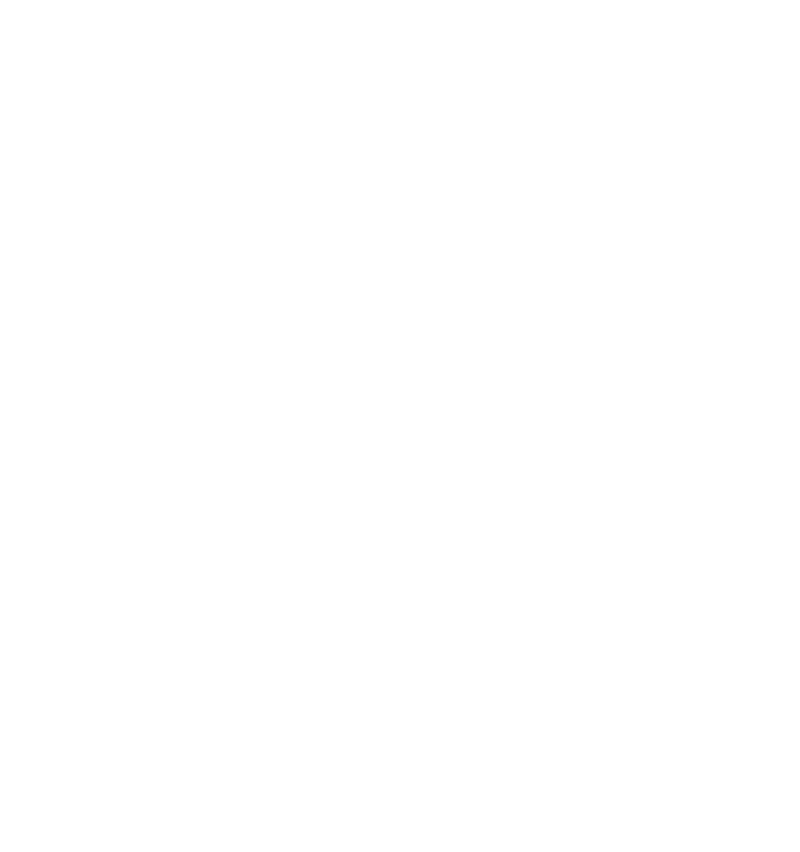
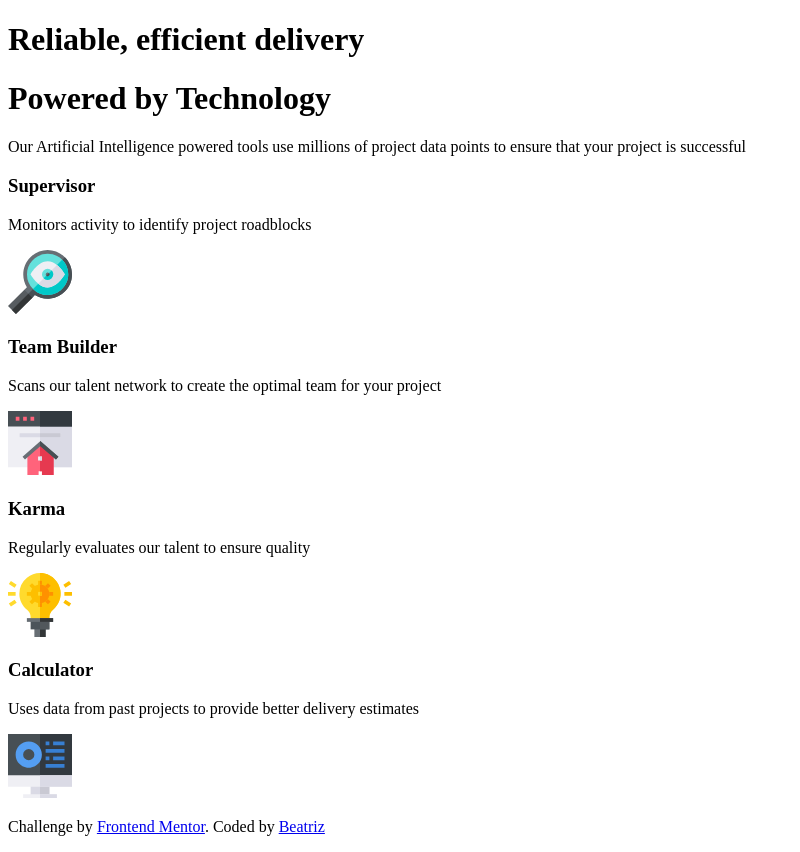
Before and after one commit to beatrizang/four-card-feature-section, a plain HTML site: page index.html in a window 1280 px wide. Shown: the whole page, without its empty margins (0-800 px from the left). Before the commit the page ends 800 px from the top, so only its background shows below. Drawn offline with Linux system fonts and the light colour scheme.

Commit message:
Se crea la estrucutura en index.html

```diff
--- a/index.html
+++ b/index.html
@@ -6,6 +6,42 @@
   </head>
   <body>
     <main class="container">
+      <div class="content">
+        <div class="text">
+          <h1>Reliable, efficient delivery</h1>
+          <h1>Powered by Technology</h1>
+          <p>Our Artificial Intelligence powered tools use millions of project data
+          points to ensure that your project is successful
+          </p>
+        </div>
+        <div class="boxes">
+          <div class="box">
+            <h3>Supervisor</h3>
+            <p>Monitors activity to identify project roadblocks</p>
+            <img src="images/icon-supervisor.svg" alt="" aria-hidden="true">
+          </div>
+          <div class="middle">
+            <div class="box">
+              <h3>Team Builder</h3>
+              <p>Scans our talent network to create the optimal team for your project</p>
+              <img src="images/icon-team-builder.svg" alt="" aria-hidden="true">
+            </div>
+            <div class="box">
+              <h3>Karma</h3>
+              <p>Regularly evaluates our talent to ensure quality</p>
+              <img src="images/icon-karma.svg" alt="" aria-hidden="true">
+            </div>
+          </div>
+          <div class="box">
+            <h3>Calculator</h3>
+            <p>Uses data from past projects to provide better delivery estimates</p>
+            <img src="images/icon-calculator.svg" alt="" aria-hidden="true">
+          </div>
+        </div>
+      </div>
+      <footer>
+        <p>Challenge by <span><a target="_blank" rel="noopener noreferref" href="https://www.frontendmentor.io/">Frontend Mentor</a></span>. Coded by <span><a target="_blank" rel="noopener noreferref" href="https://github.com/beatrizang">Beatriz</a></span></p>
+      </footer>
 
     </main>
   </body>
```
